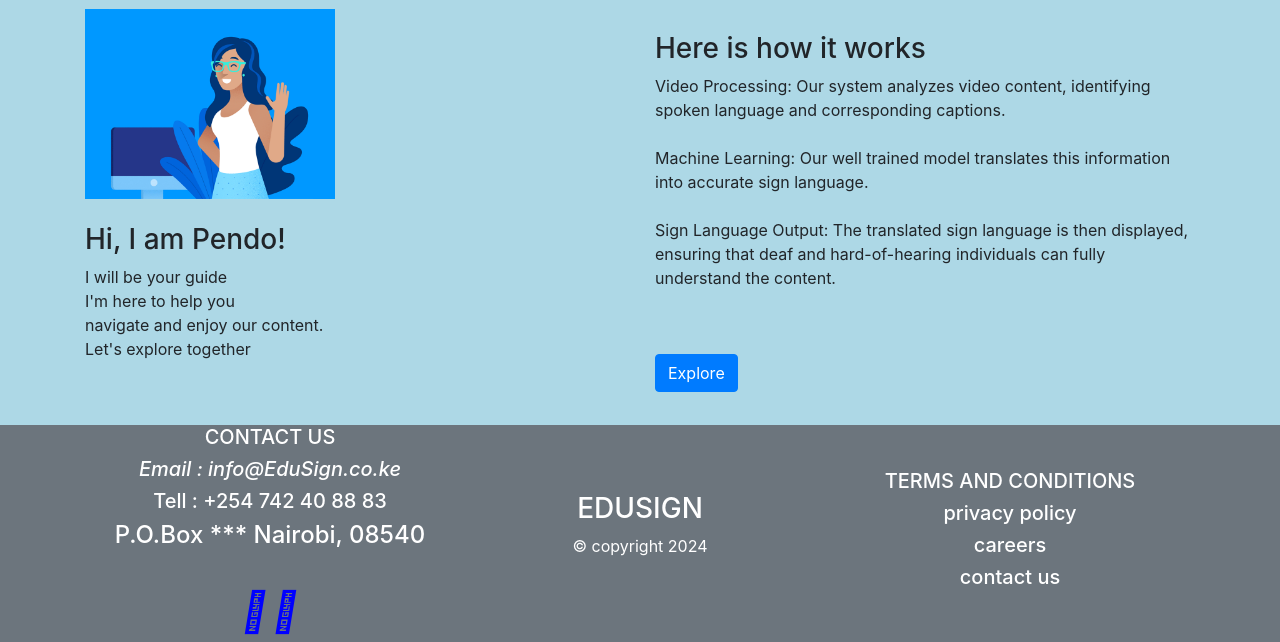
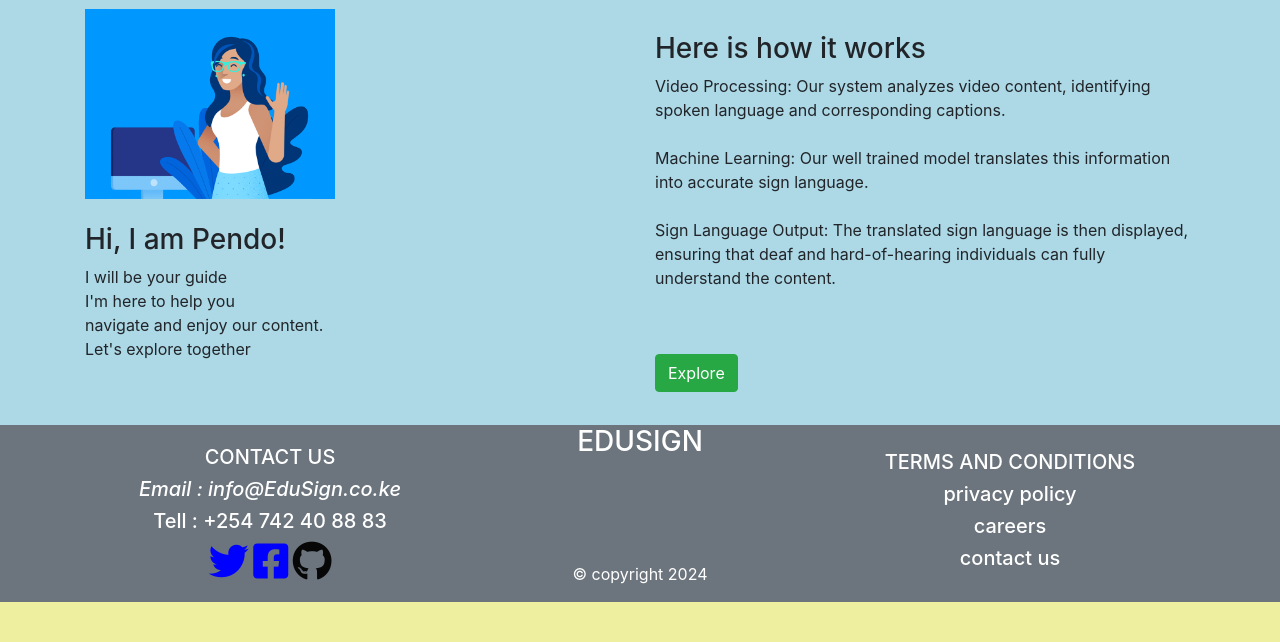
Before and after one commit to samkamau81/AI4Education-Moringa, a Django app: page / in a window 1280 px wide. Shown: the part 553-1195 px from the top of the page. After the commit the page ends 1155 px from the top, so only its background shows below. Run offline with Django 4.2, Linux system fonts and the light colour scheme; some libraries are stand-ins or nearby versions.

Commit message:
more updates

```diff
--- a/main/templates/base.html
+++ b/main/templates/base.html
@@ -8,7 +8,7 @@
     <script src="https://kit.fontawesome.com/yourcode.js"></script>
 	<script type="text/javascript"src="{% static 'js/mugi.js' %}"></script>
     <link rel="stylesheet" href="{% static 'css/bootstrap.css' %}">
-    <link rel="stylesheet" href="../../cdnjs.cloudflare.com/ajax/libs/font-awesome/4.4.0/css/font-awesome.min.css">
+    <link rel="stylesheet" href="https://cdnjs.cloudflare.com/ajax/libs/font-awesome/6.0.0/css/all.min.css">
     <link rel="stylesheet" href="{% static 'css/styles.css' %}">
 
 </head>
@@ -67,16 +67,18 @@
                 <i><h5>Email : info@EduSign.co.ke</h5></i>
                 <h5> Tell : +254 742 40 88 83</h5>
 
-                <h4>P.O.Box *** Nairobi, 08540</h4>
-                <br>
+
                 <a href="https://twitter.com/">
                 <i class="fab fa-twitter" style="color: blue;font-size: 40px;"></i></a>
                 <a href="https://facebook.com/">
                 <i class="fab fa-facebook-square" style="color: blue; font-size: 40px"></i></a>
+                <a href="https://github.com/">
+                <i class="fab fa-github" style="color: rgb(7, 7, 7); font-size: 40px"></i></a>
             </div>
 
             <div class="col-md-4">
                 <h3>EDUSIGN</h3>
+                <br><br><br><br>
                 <p> © copyright 2024</p>
             </div>
 
--- a/main/templates/home.html
+++ b/main/templates/home.html
@@ -54,7 +54,7 @@
                         Sign Language Output: The translated sign language is then displayed, ensuring that deaf and hard-of-hearing individuals can fully understand the content.
                         </p>
                         <br> <br>
-                    <button class="btn btn-primary" style="align-content: center;">Explore</button>
+                    <button class="btn btn-success" style="align-content: center;">Explore</button>
                 </div>
             </div>
          </div>
```
